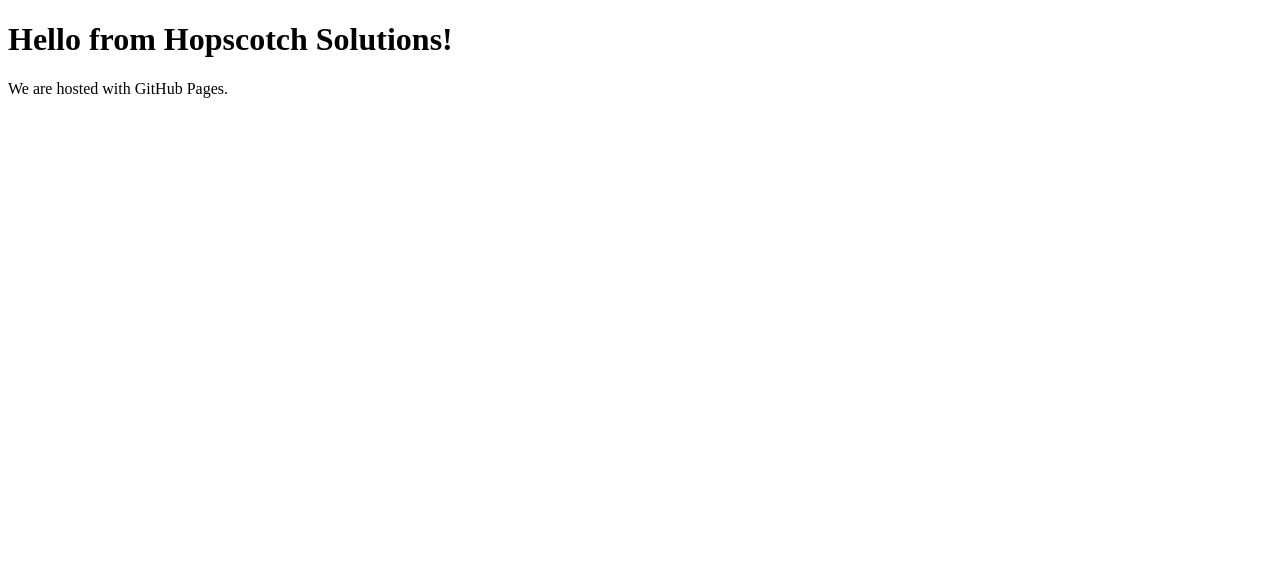
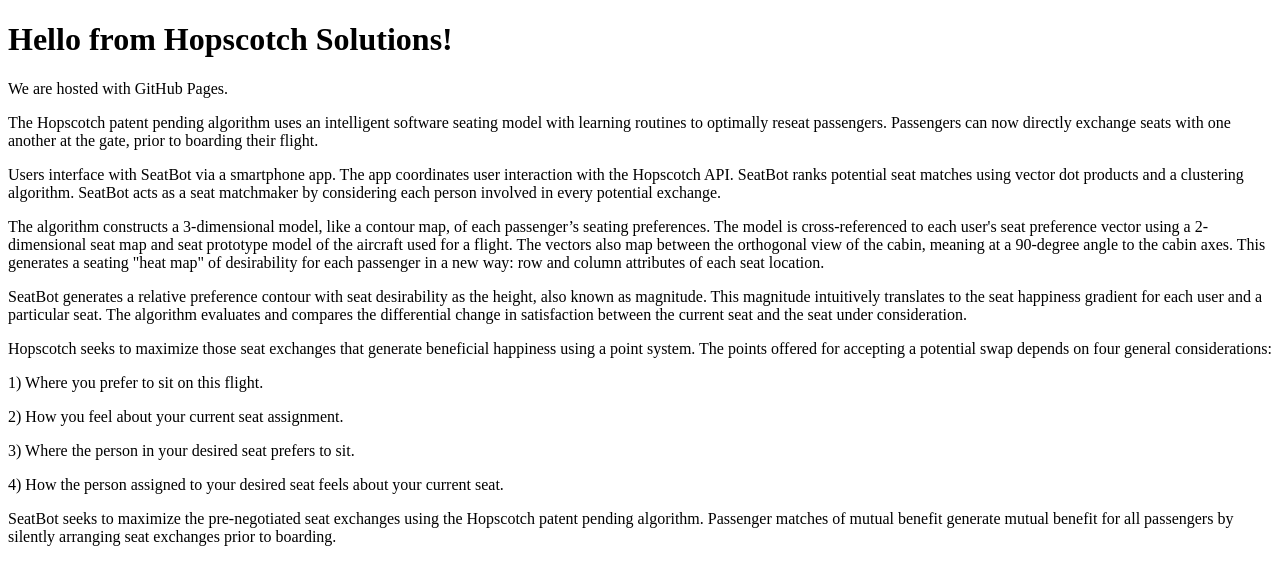
Before and after one commit to nearodney/nearodney.github.io, a plain HTML site: page index.html in a window 1280 px wide. Drawn offline with Linux system fonts and the light colour scheme.

Commit message:
Initial comments on SeatBot at GitHub.

```diff
--- a/index.html
+++ b/index.html
@@ -2,6 +2,16 @@
 <html>
 <body>
 <h1>Hello from Hopscotch Solutions!</h1>
-<p>We are hosted with GitHub Pages.</p?
+<p>We are hosted with GitHub Pages.</p>
+The Hopscotch patent pending algorithm uses an intelligent software seating model with learning routines to optimally reseat passengers. Passengers can now directly exchange seats with one another at the gate, prior to boarding their flight.
+<p>Users interface with SeatBot via a smartphone app. The app coordinates user interaction with the Hopscotch API. SeatBot ranks potential seat matches using vector dot products and a clustering algorithm. SeatBot acts as a seat matchmaker by considering each person involved in every potential exchange.</p>
+<p>The algorithm constructs a 3-dimensional model, like a contour map, of each passenger’s seating preferences. The model is cross-referenced to each user's seat preference vector using a 2-dimensional seat map and seat prototype model of the aircraft used for a flight. The vectors also map between the orthogonal view of the cabin, meaning at a 90-degree angle to the cabin axes. This generates a seating "heat map" of desirability for each passenger in a new way: row and column attributes of each seat location.</p>
+<p>SeatBot generates a relative preference contour with seat desirability as the height, also known as magnitude. This magnitude intuitively translates to the seat happiness gradient for each user and a particular seat. The algorithm evaluates and compares the differential change in satisfaction between the current seat and the seat under consideration.</p>
+<p>Hopscotch seeks to maximize those seat exchanges that generate beneficial happiness using a point system. The points offered for accepting a potential swap depends on four general considerations:</p>
+<p>1) Where you prefer to sit on this flight.</p>
+<p>2) How you feel about your current seat assignment.</p>
+<p>3) Where the person in your desired seat prefers to sit.</p>
+<p>4) How the person assigned to your desired seat feels about your current seat.</p>
+<p>SeatBot seeks to maximize the pre-negotiated seat exchanges using the Hopscotch patent pending algorithm. Passenger matches of mutual benefit generate mutual benefit for all passengers by silently arranging seat exchanges prior to boarding.</p>
 </body>
 </html>
```
